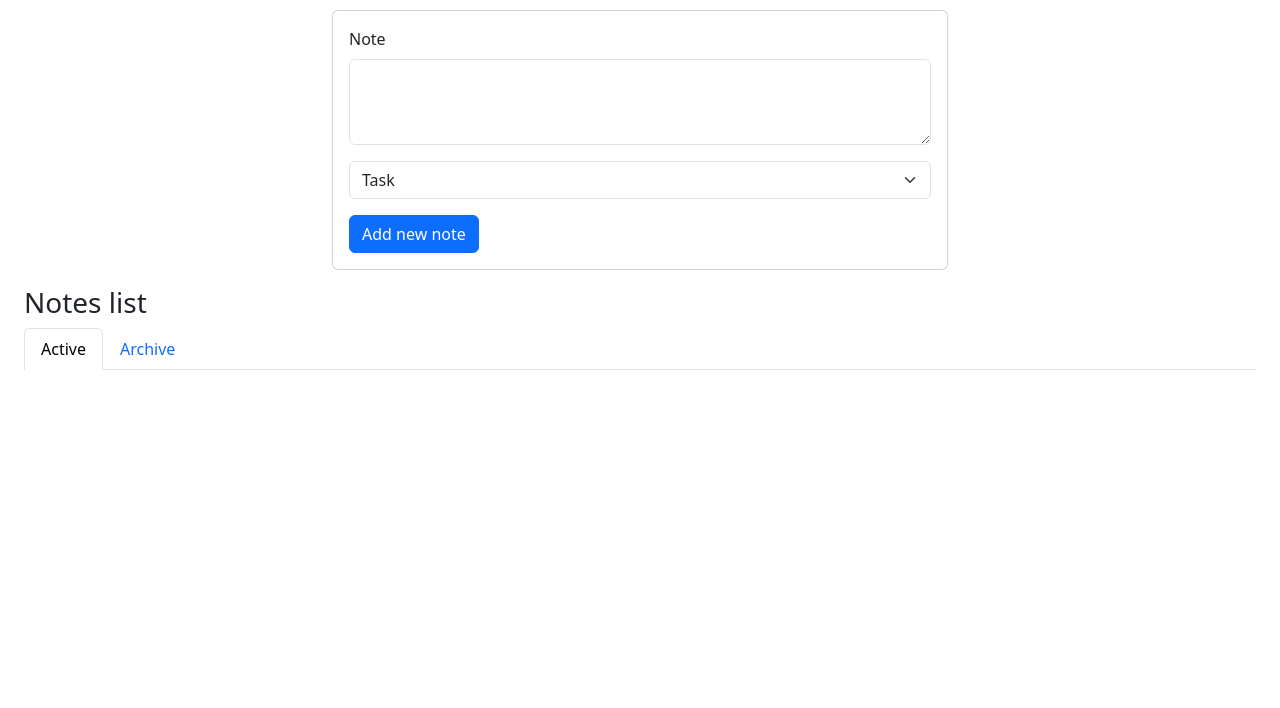
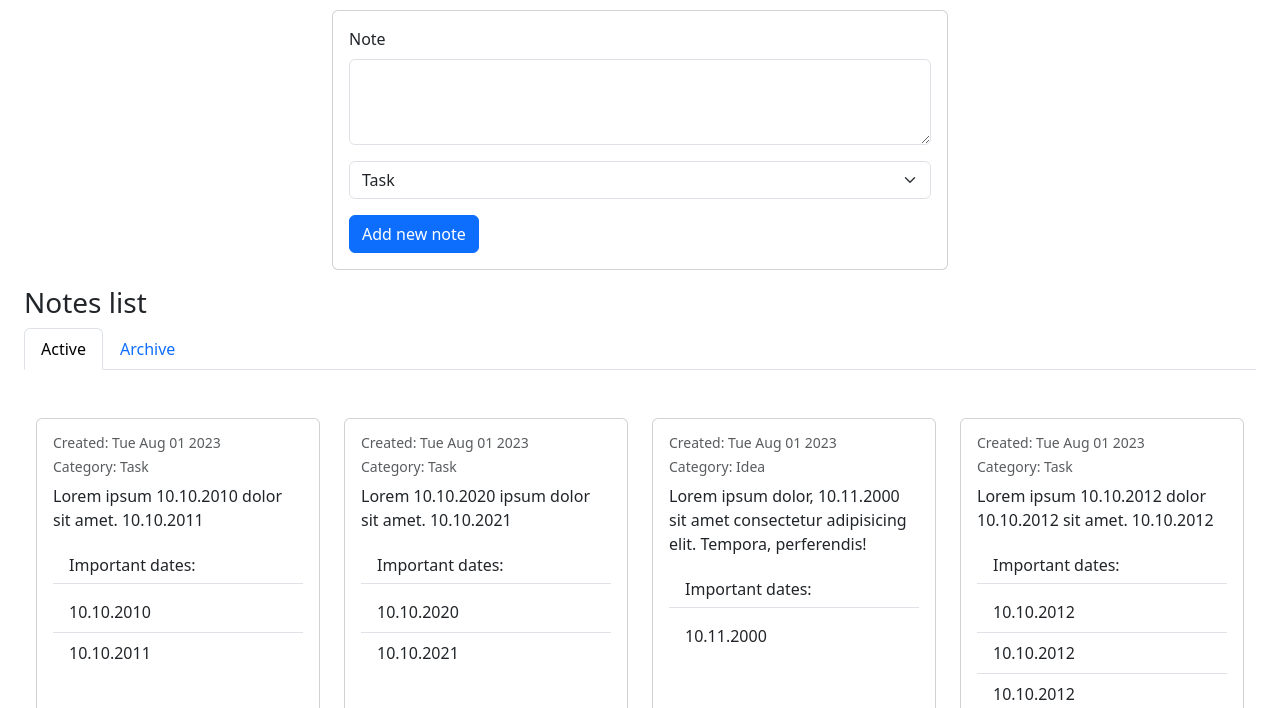
Before and after one commit to tony-starikov/notesJs, a plain HTML site: page index.html in a window 1280 px wide. Shown: the part 92-800 px from the top of the page. Drawn offline with nearby package versions, Linux system fonts and the light colour scheme.

Commit message:
feat: added functionality to load default notes

```diff
--- a/index.html
+++ b/index.html
@@ -67,7 +67,7 @@
       <!-- Form end -->
 
       <!-- Notes list start -->
-      <div class="container-fluid mt-3">
+      <div class="container-fluid my-3">
         <h3 class="mt-3">Notes list</h3>
         <!-- Nav tabs start -->
         <ul class="nav nav-tabs" role="tablist">
--- a/js/controller.js
+++ b/js/controller.js
@@ -8,6 +8,8 @@ class Controller {
     view.on('unarchive', this.unarchiveNote.bind(this));
     view.on('remove', this.removeNote.bind(this));
     view.on('edit', this.editNote.bind(this));
+
+    view.show(model.state);
   }
 
   addNote({content, category}) {
--- a/js/index.js
+++ b/js/index.js
@@ -2,6 +2,70 @@ import Model from "./model.js";
 import View from "./view.js";
 import Controller from "./controller.js";
 
-const model = new Model();
+const currentDate = new Date();
+const state = [
+  {
+    id: Date.now(),
+    createdAt: currentDate.toDateString(),
+    content: "Lorem ipsum 10.10.2010 dolor sit amet. 10.10.2011",
+    category: "Task",
+    dates: ["10.10.2010", "10.10.2011"],
+    archived: false,
+  },
+  {
+    id: Date.now() + 1,
+    createdAt: currentDate.toDateString(),
+    content: "Lorem 10.10.2020 ipsum dolor sit amet. 10.10.2021",
+    category: "Task",
+    dates: ["10.10.2020", "10.10.2021"],
+    archived: false,
+  },
+  {
+    id: Date.now() + 2,
+    createdAt: currentDate.toDateString(),
+    content:
+      "Lorem ipsum dolor, 10.11.2000 sit amet consectetur adipisicing elit. Tempora, perferendis!",
+    category: "Idea",
+    dates: ["10.11.2000"],
+    archived: false,
+  },
+  {
+    id: Date.now() + 3,
+    createdAt: currentDate.toDateString(),
+    content: "Lorem ipsum 10.10.2012 dolor 10.10.2012 sit amet. 10.10.2012",
+    category: "Task",
+    dates: ["10.10.2012", "10.10.2012", "10.10.2012"],
+    archived: false,
+  },
+  {
+    id: Date.now() + 4,
+    createdAt: currentDate.toDateString(),
+    content:
+      "Lorem ipsum dolor sit amet consectetur adipisicing elit. Quae esse id totam!",
+    category: "Task",
+    dates: false,
+    archived: false,
+  },
+  {
+    id: Date.now() + 5,
+    createdAt: currentDate.toDateString(),
+    content:
+      "Lorem ipsum dolor sit amet 13.10.2013 consectetur adipisicing elit. Quae esse id totam!",
+    category: "Random Thought",
+    dates: ["13.10.2013"],
+    archived: false,
+  },
+  {
+    id: Date.now() + 6,
+    createdAt: currentDate.toDateString(),
+    content:
+      "Lorem ipsum dolor, 10.11.2015 sit amet consectetur adipisicing elit. Tempora, perferendis!",
+    category: "Idea",
+    dates: ["10.11.2015"],
+    archived: false,
+  },
+];
+
+const model = new Model(state);
 const view = new View();
 const controller = new Controller(model, view);
--- a/js/view.js
+++ b/js/view.js
@@ -332,6 +332,12 @@ class View extends EventEmitter {
     datesUl.innerHTML = "";
 
     if (note.dates) {
+      const dateHeader = createElement(
+        "li",
+        { className: "list-group-item h6" },
+        "Important dates:"
+      );
+      datesUl.appendChild(dateHeader);
       note.dates.forEach((date) => {
         const dateItem = createElement(
           "li",
@@ -345,6 +351,14 @@ class View extends EventEmitter {
     editButton.textContent = "Edit";
     noteItem.classList.remove("editing");
   }
+
+  show(notes) {
+    notes.forEach((note) => {
+      const listItem = this.createElement(note);
+
+      this.activeNotesList.appendChild(listItem);
+    });
+  }
 }
 
 export default View;
```
